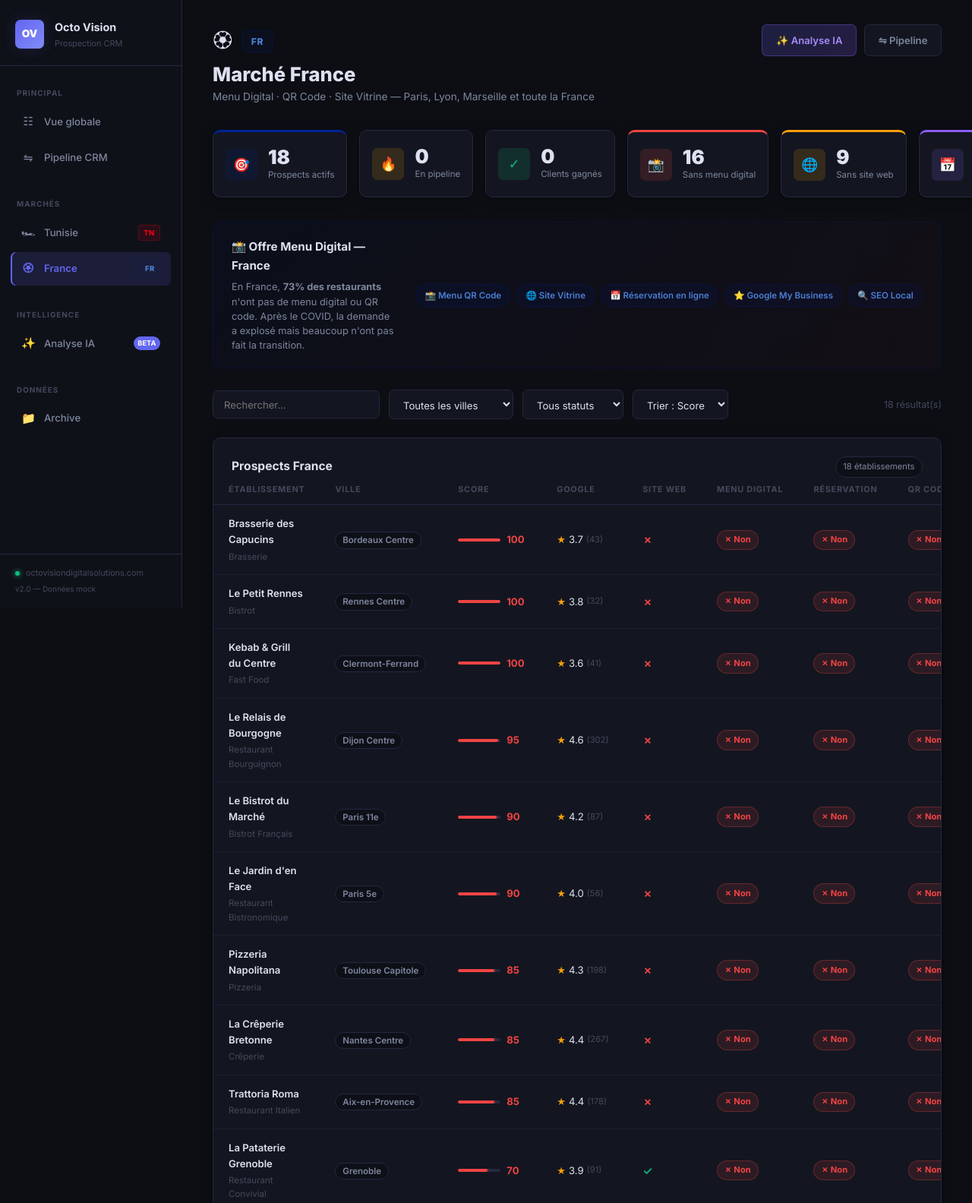
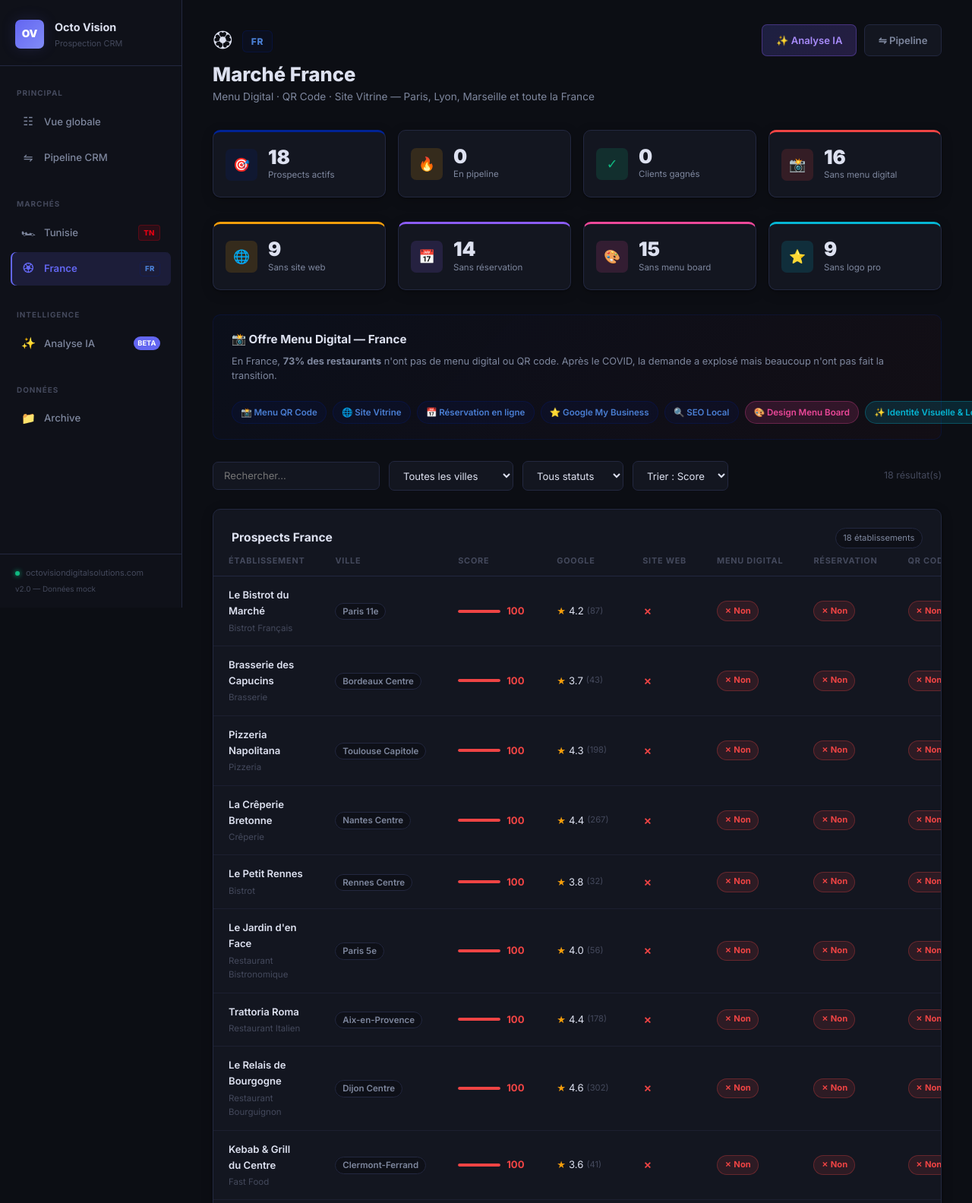
Before and after one commit to xelox17/octo-vision-prospection, a Flask app: page /marche/france in a window 1280 px wide. Shown: the top 1584 px of the page at 76% size. Run offline with Flask 3, Linux system fonts and the light colour scheme; data comes from the database, SQL or seed files in the repository.

Commit message:
Description de ce que tu as changé

```diff
--- a/app.py
+++ b/app.py
@@ -77,6 +77,28 @@
     if not p.get("email"):
         vulnerabilities.append({"icon": "mail", "label": "Pas d'email professionnel",
             "detail": "Aucun email de contact trouvé.", "severity": "info"})
+
+    # Design graphique
+    if not p.get("has_modern_menu"):
+        quality = p.get("menu_board_quality", "unknown")
+        if quality == "inexistant":
+            vulnerabilities.append({"icon": "design", "label": "Aucun menu board / carte visuelle",
+                "detail": "Pas de menu mural ni de carte graphique professionnelle. Opportunité directe de vente design.",
+                "severity": "critical"})
+        else:
+            vulnerabilities.append({"icon": "design", "label": "Menu board / carte obsolète ou illisible",
+                "detail": "La carte actuelle est ancienne, peu lisible ou peu attrayante. Un menu board moderne multiplie les commandes.",
+                "severity": "warning"})
+
+    if not p.get("has_pro_logo"):
+        vulnerabilities.append({"icon": "logo", "label": "Identité visuelle inexistante ou amateure",
+            "detail": "Pas de logo professionnel détecté. L'image de marque est un levier de confiance et de fidélisation.",
+            "severity": "warning"})
+
+    if not p.get("has_gmaps_photos"):
+        vulnerabilities.append({"icon": "camera", "label": "Photos Google Maps insuffisantes ou absentes",
+            "detail": "Les visuels Google Maps sont anciens ou inexistants. Les clients décident en 3 secondes selon les photos.",
+            "severity": "warning"})
 
     return vulnerabilities
 
@@ -317,6 +339,10 @@
     in_pipeline = c.fetchone()[0]
     c.execute("SELECT COALESCE(SUM(estimated_value),0) FROM prospects WHERE country='TN' AND status='closed_won'")
     revenue = c.fetchone()[0]
+    c.execute("SELECT COUNT(*) FROM prospects WHERE country='TN' AND has_modern_menu=0 AND status!='archived'")
+    no_modern_menu = c.fetchone()[0]
+    c.execute("SELECT COUNT(*) FROM prospects WHERE country='TN' AND has_pro_logo=0 AND status!='archived'")
+    no_pro_logo = c.fetchone()[0]
 
     search   = request.args.get("search", "")
     status_f = request.args.get("status", "all")
@@ -342,7 +368,8 @@
     for p in prospects:
         p["score_label"], p["score_class"] = get_score_label(p["score"])
 
-    stats = {"total": total, "won": won, "in_pipeline": in_pipeline, "revenue": revenue}
+    stats = {"total": total, "won": won, "in_pipeline": in_pipeline, "revenue": revenue,
+             "no_modern_menu": no_modern_menu, "no_pro_logo": no_pro_logo}
     return render_template(
         "marche_tunisie.html",
         prospects=prospects, stats=stats,
@@ -372,6 +399,10 @@
     no_website = c.fetchone()[0]
     c.execute("SELECT COUNT(*) FROM prospects WHERE country='FR' AND has_online_booking=0 AND status!='archived'")
     no_booking = c.fetchone()[0]
+    c.execute("SELECT COUNT(*) FROM prospects WHERE country='FR' AND has_modern_menu=0 AND status!='archived'")
+    no_modern_menu = c.fetchone()[0]
+    c.execute("SELECT COUNT(*) FROM prospects WHERE country='FR' AND has_pro_logo=0 AND status!='archived'")
+    no_pro_logo = c.fetchone()[0]
 
     search   = request.args.get("search", "")
     status_f = request.args.get("status", "all")
@@ -404,6 +435,7 @@
     stats = {
         "total": total, "won": won, "in_pipeline": in_pipeline,
         "no_menu": no_menu, "no_website": no_website, "no_booking": no_booking,
+        "no_modern_menu": no_modern_menu, "no_pro_logo": no_pro_logo,
     }
     return render_template(
         "marche_france.html",
--- a/templates/marche_france.html
+++ b/templates/marche_france.html
@@ -18,7 +18,7 @@
 </div>
 
 <!-- Stats France -->
-<div class="stats-grid" style="grid-template-columns:repeat(6,1fr)">
+<div class="stats-grid" style="grid-template-columns:repeat(4,1fr)">
   <div class="stat-card" style="border-top:3px solid #002395">
     <div class="stat-icon-wrap" style="--c:#002395">&#127919;</div>
     <div class="stat-body">
@@ -47,6 +47,8 @@
       <span class="stat-label">Sans menu digital</span>
     </div>
   </div>
+</div>
+<div class="stats-grid" style="grid-template-columns:repeat(4,1fr);margin-top:.75rem">
   <div class="stat-card" style="border-top:3px solid #f59e0b">
     <div class="stat-icon-wrap" style="--c:#f59e0b">&#127760;</div>
     <div class="stat-body">
@@ -59,6 +61,20 @@
     <div class="stat-body">
       <span class="stat-value" data-target="{{ stats.no_booking }}">{{ stats.no_booking }}</span>
       <span class="stat-label">Sans réservation</span>
+    </div>
+  </div>
+  <div class="stat-card" style="border-top:3px solid #ec4899">
+    <div class="stat-icon-wrap" style="--c:#ec4899">&#127912;</div>
+    <div class="stat-body">
+      <span class="stat-value" data-target="{{ stats.no_modern_menu }}">{{ stats.no_modern_menu }}</span>
+      <span class="stat-label">Sans menu board</span>
+    </div>
+  </div>
+  <div class="stat-card" style="border-top:3px solid #06b6d4">
+    <div class="stat-icon-wrap" style="--c:#06b6d4">&#11088;</div>
+    <div class="stat-body">
+      <span class="stat-value" data-target="{{ stats.no_pro_logo }}">{{ stats.no_pro_logo }}</span>
+      <span class="stat-label">Sans logo pro</span>
     </div>
   </div>
 </div>
@@ -78,6 +94,8 @@
     <div class="market-service-tag fr-tag-service">&#128197; Réservation en ligne</div>
     <div class="market-service-tag fr-tag-service">&#11088; Google My Business</div>
     <div class="market-service-tag fr-tag-service">&#128269; SEO Local</div>
+    <div class="market-service-tag" style="background:rgba(236,72,153,.15);color:#ec4899;border-color:rgba(236,72,153,.3)">&#127912; Design Menu Board</div>
+    <div class="market-service-tag" style="background:rgba(6,182,212,.15);color:#06b6d4;border-color:rgba(6,182,212,.3)">&#10024; Identité Visuelle & Logo</div>
   </div>
 </div>
 
@@ -125,6 +143,8 @@
           <th title="Menu digital / carte en ligne">Menu Digital</th>
           <th title="Réservation en ligne">Réservation</th>
           <th title="QR Code Menu">QR Code</th>
+          <th title="Menu board / carte visuelle moderne">Menu Board</th>
+          <th title="Logo professionnel">Logo</th>
           <th>Instagram</th>
           <th>Valeur €</th>
           <th>Statut</th>
@@ -185,6 +205,22 @@
             {% endif %}
           </td>
           <td>
+            {% if p.has_modern_menu %}
+              <span class="feature-tag feature-yes">&#10003; Oui</span>
+            {% elif p.menu_board_quality == 'mauvais' %}
+              <span class="feature-tag" style="background:rgba(245,158,11,.12);color:#f59e0b;border-color:rgba(245,158,11,.3)">&#9888; Ancien</span>
+            {% else %}
+              <span class="feature-tag feature-no">&#10007; Absent</span>
+            {% endif %}
+          </td>
+          <td>
+            {% if p.has_pro_logo %}
+              <span class="feature-tag feature-yes">&#10003; Oui</span>
+            {% else %}
+              <span class="feature-tag feature-no">&#10007; Non</span>
+            {% endif %}
+          </td>
+          <td>
             {% if p.has_instagram %}<span class="check yes">&#10003;</span> <span class="followers">{{ "{:,}".format(p.instagram_followers) }}</span>
             {% else %}<span class="check no">&#10007;</span>{% endif %}
           </td>
@@ -204,7 +240,7 @@
           </td>
         </tr>
         {% else %}
-        <tr><td colspan="12" class="empty-state"><div class="empty-icon">&#128269;</div><p>Aucun prospect trouvé</p></td></tr>
+        <tr><td colspan="14" class="empty-state"><div class="empty-icon">&#128269;</div><p>Aucun prospect trouvé</p></td></tr>
         {% endfor %}
       </tbody>
     </table>
@@ -243,6 +279,20 @@
         <p>Présence confirmée. Moindre opportunité sur ce service spécifique.</p>
       </div>
     </div>
+    <div class="fr-legend-item">
+      <span class="feature-tag feature-no" style="width:fit-content">&#10007; Absent</span>
+      <div>
+        <strong>Menu Board absent ou désuet</strong>
+        <p>Pas de menu mural moderne. Notre graphic designer crée des menus board impactants (style Tasty Crousty, ardoise digitale, affichage mural).</p>
+      </div>
+    </div>
+    <div class="fr-legend-item">
+      <span class="feature-tag feature-no" style="width:fit-content">&#10007; Non</span>
+      <div>
+        <strong>Logo non professionnel</strong>
+        <p>Identité visuelle absente ou amateure. Un logo fort ancre la marque et renforce la confiance.</p>
+      </div>
+    </div>
   </div>
 </div>
 {% endblock %}
```
Also changed, not shown: database.py (+120 -32 lines), outreach.py (+15 -2 lines), templates/marche_tunisie.html (+38 -2 lines).
